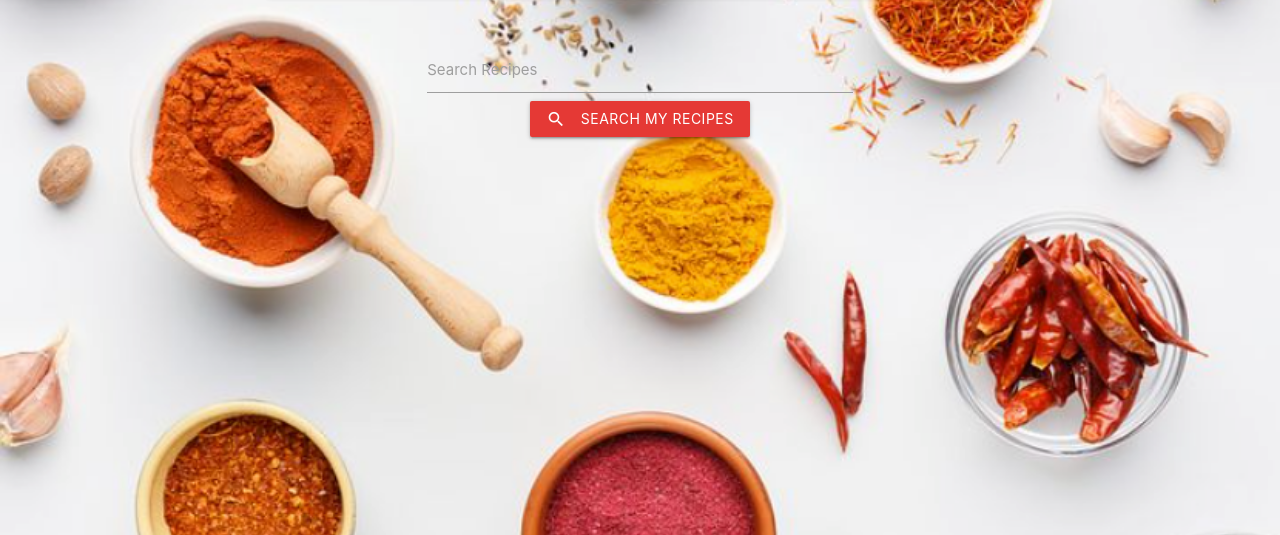
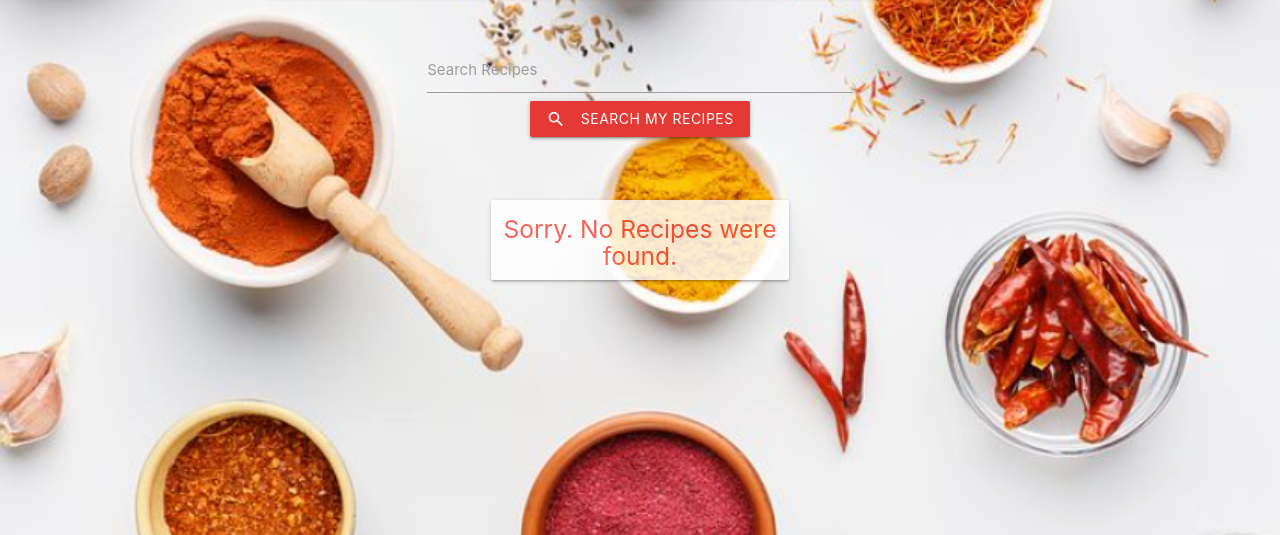
Before and after one commit to Cintakins/Recipe-Website, a Flask app: page /profile/sample in a window 1280 px wide. Shown: the part 169-704 px from the top of the page. Run offline with Flask 2, Linux system fonts and the light colour scheme; the visitor is signed in with stand-in values (Sample User, id 1); a database or web service that is not in the repository returns one stand-in record (values such as "Sample title"); some libraries are stand-ins or nearby versions.

Commit message:
added search function to profile page

```diff
--- a/app.py
+++ b/app.py
@@ -55,6 +55,13 @@ def search():
     search_item = request.form.get("search")
     recipes = list(mongo.db.recipes.find({"$text": {"$search": search_item}}))
     return render_template("recipes.html", recipes=recipes)
+
+
+@app.route("/profile_search<user>", methods=["POST", "GET"])
+def profile_search(user):
+    search_item = request.form.get("search")
+    recipes = list(mongo.db.recipes.find({"$text": {"$search": search_item}}))
+    return render_template("profile.html", recipes=recipes, user=user)
 
 
 @app.route("/edit/<recipe_id>", methods=["POST", "GET"])
--- a/templates/profile.html
+++ b/templates/profile.html
@@ -9,7 +9,7 @@
     </div>
 </div>
 <div class="row center-align">
-    <form class="col s12" action="{{ url_for('profile', user=session['current_user']) }}" method="POST">
+    <form class="col s12" action="{{ url_for('profile_search', user=session['current_user']) }}" method="POST">
         <div class="row">
             <div class="input-field col s10 m6 offset-s1 offset-m3">
                 <input id="search" type="text" class="validate" name="search" required>
@@ -24,6 +24,7 @@
 
     {% for recipe in recipes %}
         {% if recipe.added_by == user %}
+        {% if recipe %}
         <div class="row">
             <div class="col cards-container s12 m6 l4">
                 <div class="card large">
@@ -73,6 +74,15 @@
             </div>
         </div>
         {% endif %}
+        {% else %}
+        <div class="row">
+            <div class="card-panel center-align col s12 m8 offset-m2 l4 offset-l4 no-results">
+                <h5 class="red-text">
+                    Sorry. No Recipes were found.
+                </h5>
+            </div>
+        </div>
+        {% endif %}
     {% endfor %}
 
 {% endblock %}
```
